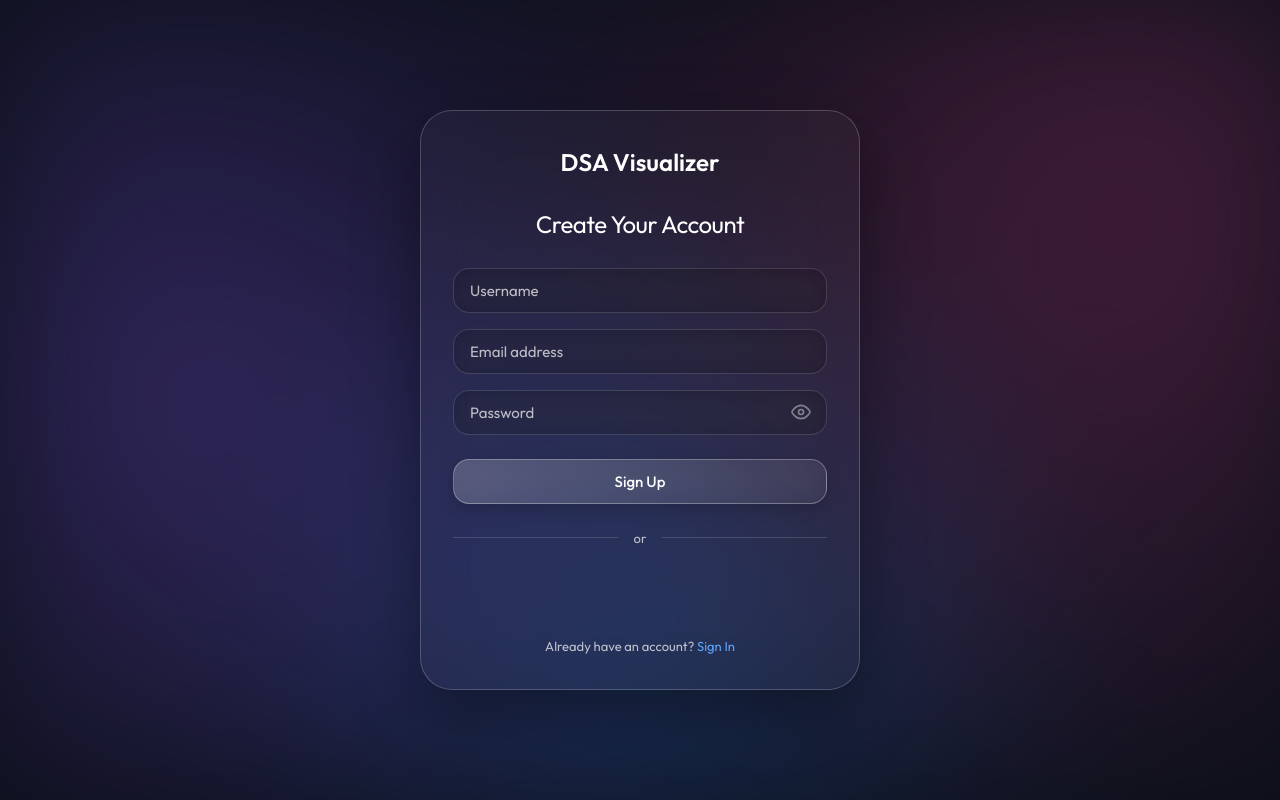
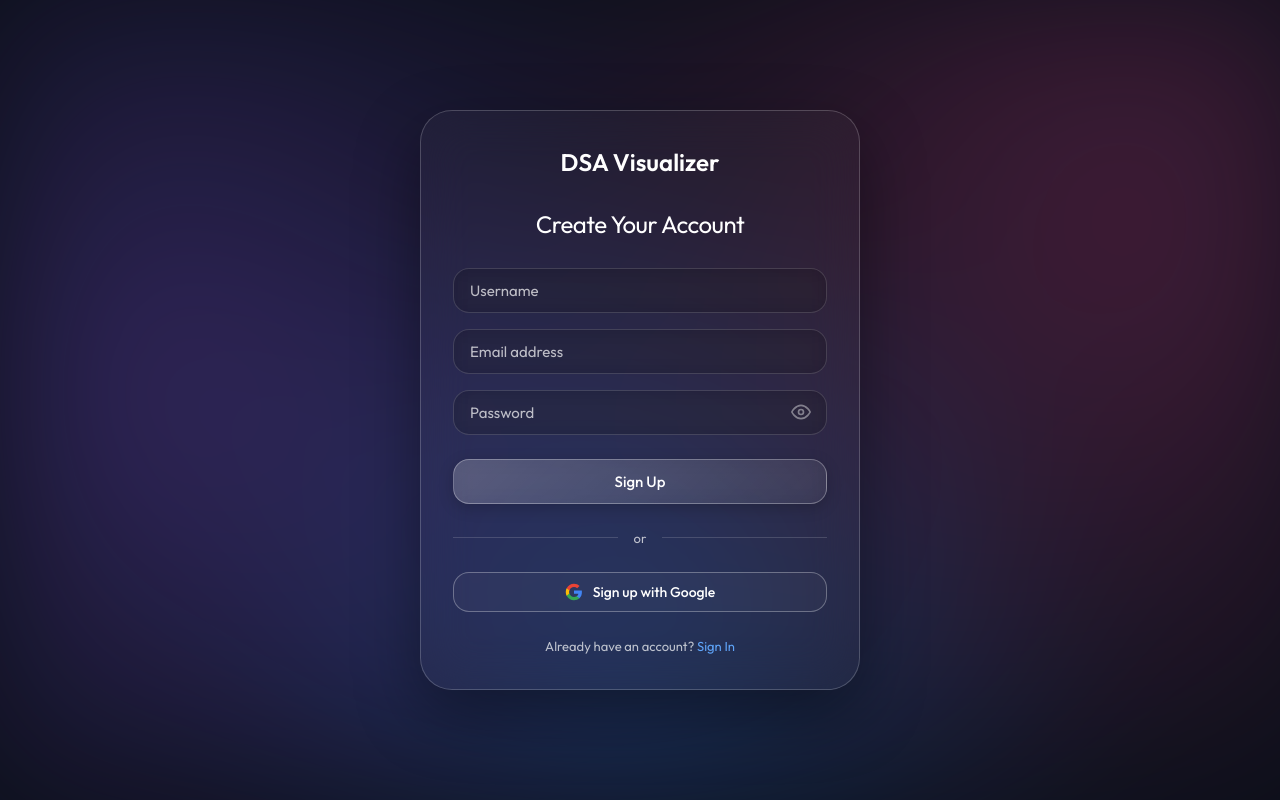
Before and after one commit to ajay-singh18/DSA-Visualiser, a React (Vite) app in the folder apps/client/: page /register in a window 1280 px wide. Built offline with nearby package versions, Linux system fonts and the light colour scheme; no server answers.

Commit message:
feat: use native button and useGoogleLogin to bypass ad blockers

```diff
--- a/apps/client/src/pages/Login.tsx
+++ b/apps/client/src/pages/Login.tsx
@@ -1,6 +1,6 @@
 import { useState } from 'react';
 import { Link, useNavigate } from 'react-router-dom';
-import { GoogleLogin } from '@react-oauth/google';
+import { useGoogleLogin } from '@react-oauth/google';
 import apiClient from '../api/client';
 
 export default function Login() {
@@ -11,11 +11,12 @@
   const [loading, setLoading] = useState(false);
   const navigate = useNavigate();
 
-  async function handleGoogleSuccess(credentialResponse: any) {
+  const googleLogin = useGoogleLogin({
+    onSuccess: async (tokenResponse) => {
       try {
         setLoading(true);
         const { data } = await apiClient.post('/auth/google', {
-        credential: credentialResponse.credential,
+          access_token: tokenResponse.access_token,
           isRegister: false
         });
         localStorage.setItem('dsa-token', data.token);
@@ -26,7 +27,9 @@
       } finally {
         setLoading(false);
       }
-  }
+    },
+    onError: () => setError('Google initialization failed')
+  });
 
   async function handleSubmit(e: React.FormEvent) {
     e.preventDefault();
@@ -106,12 +109,20 @@
         <div className="auth-divider">or</div>
 
         <div style={{ display: 'flex', justifyContent: 'center', marginBottom: 'var(--space-2)' }}>
-          <GoogleLogin
-            onSuccess={handleGoogleSuccess}
-            onError={() => setError('Google initialization failed')}
-            theme="filled_black"
-            shape="rectangular"
-          />
+          <button
+            type="button"
+            onClick={() => googleLogin()}
+            className="btn-ghost"
+            style={{ width: '100%', display: 'flex', alignItems: 'center', justifyContent: 'center', gap: '10px', padding: '10px', background: 'var(--glass-bg)', borderColor: 'var(--glass-border-highlight)' }}
+          >
+            <svg width="18" height="18" viewBox="0 0 24 24" xmlns="http://www.w3.org/2000/svg">
+              <path d="M22.56 12.25c0-.78-.07-1.53-.2-2.25H12v4.26h5.92c-.26 1.37-1.04 2.53-2.21 3.31v2.77h3.57c2.08-1.92 3.28-4.74 3.28-8.09z" fill="#4285F4"/>
+              <path d="M12 23c2.97 0 5.46-.98 7.28-2.66l-3.57-2.77c-.98.66-2.23 1.06-3.71 1.06-2.86 0-5.29-1.93-6.16-4.53H2.18v2.84C3.99 20.53 7.7 23 12 23z" fill="#34A853"/>
+              <path d="M5.84 14.09c-.22-.66-.35-1.36-.35-2.09s.13-1.43.35-2.09V7.07H2.18C1.43 8.55 1 10.22 1 12s.43 3.45 1.18 4.93l2.85-2.22.81-.62z" fill="#FBBC05"/>
+              <path d="M12 5.38c1.62 0 3.06.56 4.21 1.64l3.15-3.15C17.45 2.09 14.97 1 12 1 7.7 1 3.99 3.47 2.18 7.07l3.66 2.84c.87-2.6 3.3-4.53 6.16-4.53z" fill="#EA4335"/>
+            </svg>
+            <span style={{ fontWeight: 500, color: 'var(--on-surface)' }}>Continue with Google</span>
+          </button>
         </div>
 
         <p style={{ textAlign: 'center', marginTop: 'var(--space-6)', fontSize: '0.8125rem', color: 'var(--on-surface-variant)' }}>
--- a/apps/client/src/pages/Register.tsx
+++ b/apps/client/src/pages/Register.tsx
@@ -1,6 +1,6 @@
 import { useState } from 'react';
 import { Link, useNavigate } from 'react-router-dom';
-import { GoogleLogin } from '@react-oauth/google';
+import { useGoogleLogin } from '@react-oauth/google';
 import apiClient from '../api/client';
 
 export default function Register() {
@@ -12,11 +12,12 @@
   const [loading, setLoading] = useState(false);
   const navigate = useNavigate();
 
-  async function handleGoogleSuccess(credentialResponse: any) {
+  const googleLogin = useGoogleLogin({
+    onSuccess: async (tokenResponse) => {
       try {
         setLoading(true);
         const { data } = await apiClient.post('/auth/google', {
-        credential: credentialResponse.credential,
+          access_token: tokenResponse.access_token,
           isRegister: true
         });
         localStorage.setItem('dsa-token', data.token);
@@ -27,7 +28,9 @@
       } finally {
         setLoading(false);
       }
-  }
+    },
+    onError: () => setError('Google initialization failed')
+  });
 
   async function handleSubmit(e: React.FormEvent) {
     e.preventDefault();
@@ -119,13 +122,20 @@
         <div className="auth-divider">or</div>
 
         <div style={{ display: 'flex', justifyContent: 'center', marginBottom: 'var(--space-2)' }}>
-          <GoogleLogin
-            text="signup_with"
-            onSuccess={handleGoogleSuccess}
-            onError={() => setError('Google initialization failed')}
-            theme="filled_black"
-            shape="rectangular"
-          />
+          <button
+            type="button"
+            onClick={() => googleLogin()}
+            className="btn-ghost"
+            style={{ width: '100%', display: 'flex', alignItems: 'center', justifyContent: 'center', gap: '10px', padding: '10px', background: 'var(--glass-bg)', borderColor: 'var(--glass-border-highlight)' }}
+          >
+            <svg width="18" height="18" viewBox="0 0 24 24" xmlns="http://www.w3.org/2000/svg">
+              <path d="M22.56 12.25c0-.78-.07-1.53-.2-2.25H12v4.26h5.92c-.26 1.37-1.04 2.53-2.21 3.31v2.77h3.57c2.08-1.92 3.28-4.74 3.28-8.09z" fill="#4285F4"/>
+              <path d="M12 23c2.97 0 5.46-.98 7.28-2.66l-3.57-2.77c-.98.66-2.23 1.06-3.71 1.06-2.86 0-5.29-1.93-6.16-4.53H2.18v2.84C3.99 20.53 7.7 23 12 23z" fill="#34A853"/>
+              <path d="M5.84 14.09c-.22-.66-.35-1.36-.35-2.09s.13-1.43.35-2.09V7.07H2.18C1.43 8.55 1 10.22 1 12s.43 3.45 1.18 4.93l2.85-2.22.81-.62z" fill="#FBBC05"/>
+              <path d="M12 5.38c1.62 0 3.06.56 4.21 1.64l3.15-3.15C17.45 2.09 14.97 1 12 1 7.7 1 3.99 3.47 2.18 7.07l3.66 2.84c.87-2.6 3.3-4.53 6.16-4.53z" fill="#EA4335"/>
+            </svg>
+            <span style={{ fontWeight: 500, color: 'var(--on-surface)' }}>Sign up with Google</span>
+          </button>
         </div>
 
         <p style={{ textAlign: 'center', marginTop: 'var(--space-6)', fontSize: '0.8125rem', color: 'var(--on-surface-variant)' }}>
```
Also changed, not shown: 1 other file (tests, documents, lock files or other folders). Lines whose indentation alone changed are shown as unchanged.
